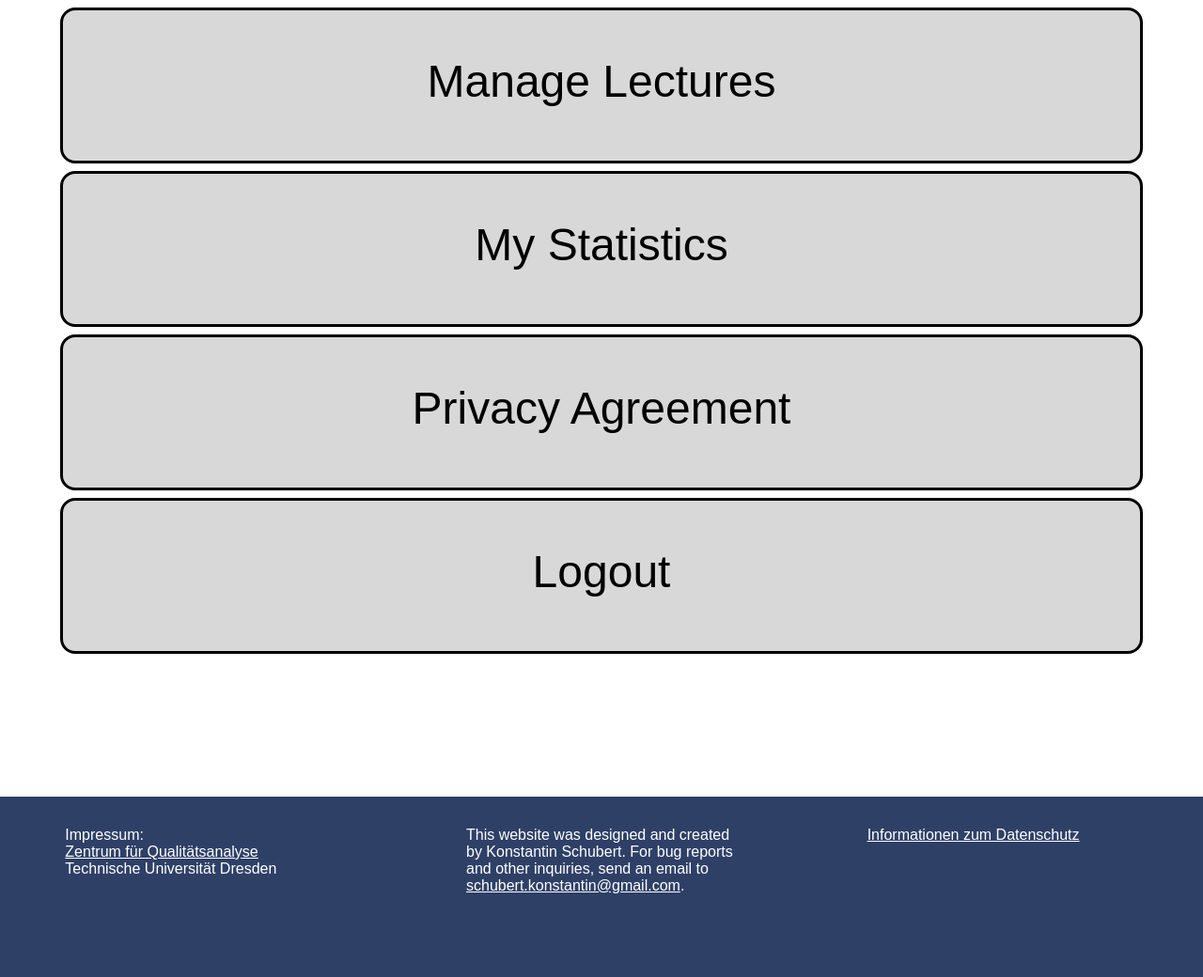
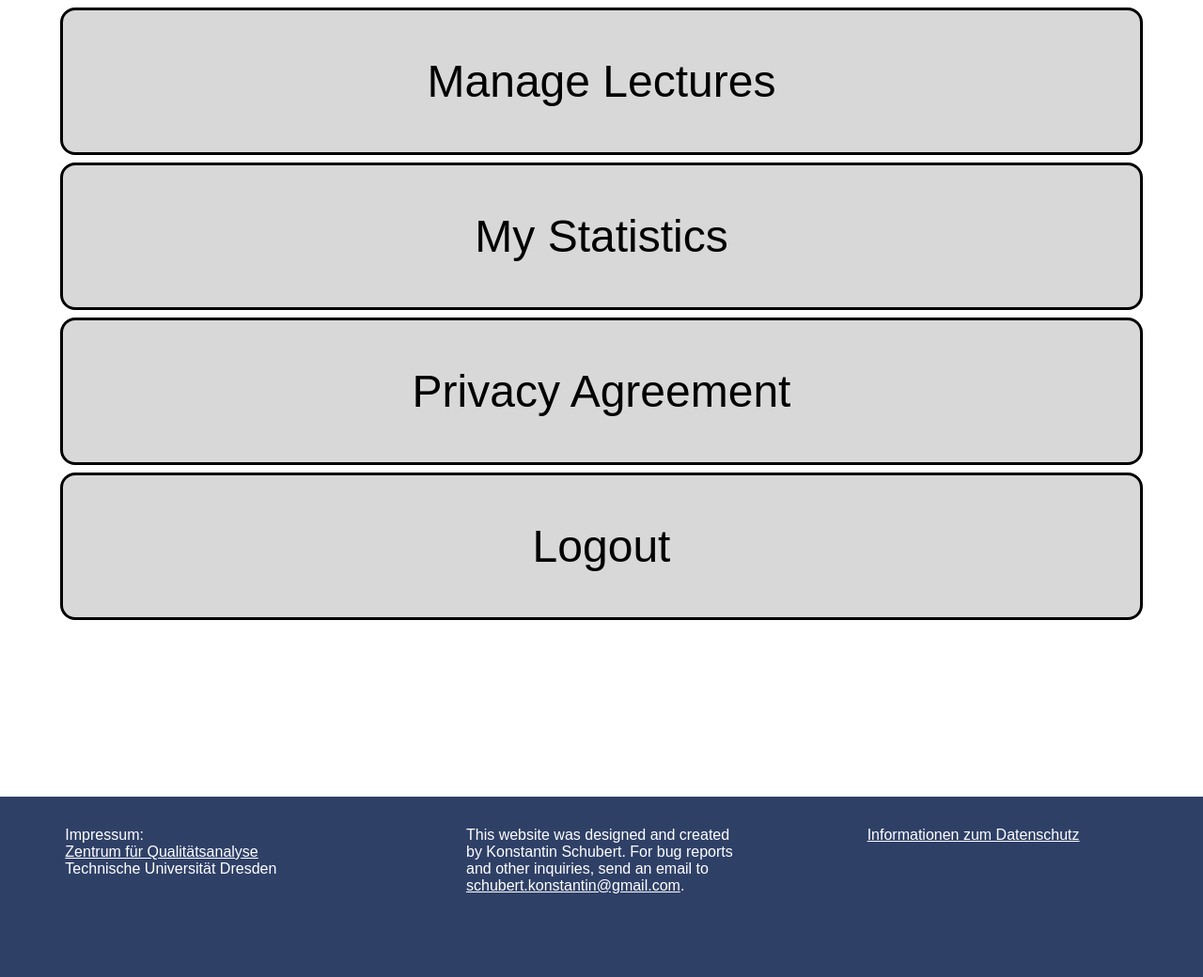
Before and after one commit to albrechtjan/workload, a Django app: template server-side/workload/workloadApp/templates/workloadApp/options.html in a window 1280 px wide. Shown: the part 160-1200 px from the top of the page at 94% size. Run offline with Django 3.2, Linux system fonts and the light colour scheme; the template is opened without the code that fills it, so the values that code supplies are empty; parts of the project's set-up code (start-up, migrations or seed data) failed here and were passed over.

Commit message:
simplifying css

```diff
--- a/server-side/workload/workloadApp/static/workloadApp/default.css
+++ b/server-side/workload/workloadApp/static/workloadApp/default.css
@@ -88,6 +88,7 @@ body{
 
 .weekButton{
 	float:left;
+	height: 10em;
 	width: 10em;
 	margin: 1em;
 	border-width: 0.3em;
@@ -98,18 +99,7 @@ body{
 	border-style: dotted !important;
 }
 
-
-.wideButton{
-	margin-left: 5%;
-	margin-right: 5%;
-	margin-top: 0.5em;
-	margin-bottom: 0.5em;
-	border-radius: 1em;
-}
-
-
 .button{
-	height: 10em;
 	border-style: solid;
 	text-align: center;
 	background-color: #D8D8D8;
@@ -118,7 +108,6 @@ body{
 
 .buttonText{
 	font-size: 3em;
-	margin-top: 1em;
 }
 
 .wideItem{
--- a/server-side/workload/workloadApp/templates/workloadApp/addLecture/choose.html
+++ b/server-side/workload/workloadApp/templates/workloadApp/addLecture/choose.html
@@ -17,7 +17,7 @@
 {% block content %}
 		{% for lecture in lectures%}
 			<a href="../?addLecture={{lecture.id}}&notification=Lecture was added to your list">
-				<div class="button wideButton">
+				<div class="button wideItem">
 					<div class="buttonText">
 						Add {{lecture.name}}
 					</div>
--- a/server-side/workload/workloadApp/templates/workloadApp/addLecture/selectSemester.html
+++ b/server-side/workload/workloadApp/templates/workloadApp/addLecture/selectSemester.html
@@ -17,7 +17,7 @@
 {% block content %}
 	{% for semester in allSemesters%}
 		<a href="?semester={{semester}}">
-			<div class="button wideButton">
+			<div class="button wideItem">
 				<div class="buttonText">
 					{{semester}}</br>
 				</div>
--- a/server-side/workload/workloadApp/templates/workloadApp/options.html
+++ b/server-side/workload/workloadApp/templates/workloadApp/options.html
@@ -16,28 +16,28 @@ OPTIONS
 
 {% block content %}
 	<a href='chosenLectures/'>
-		<div class="button wideButton">
+		<div class="button wideItem">
 			<div class="buttonText">
 				Manage Lectures
 			</div>
 		</div>
 	</a>
 	<a href='/app/workload/visualizeData/'>
-		<div class="button wideButton">
+		<div class="button wideItem">
 			<div class="buttonText">
 				My Statistics
 			</div>
 		</div>
 	</a>
 	<a href='/app/workload/privacyAgreement/'>
-		<div class="button wideButton">
+		<div class="button wideItem">
 			<div class="buttonText">
 				Privacy Agreement
 			</div>
 		</div>
 	</a>
 	<a href='{{logout_link}}'>
-		<div class="button wideButton">
+		<div class="button wideItem">
 			<div class="buttonText">
 				Logout
 			</div>
--- a/server-side/workload/workloadApp/templates/workloadApp/options/chosenLectures.html
+++ b/server-side/workload/workloadApp/templates/workloadApp/options/chosenLectures.html
@@ -24,7 +24,7 @@
 		</div>
 	{% endfor %}
 	<a href=addLecture/>
-		<div class="button wideButton">
+		<div class="button wideItem">
 			<div class="buttonText">
 				Add a lecture
 			</div>
--- a/server-side/workload/workloadApp/templates/workloadApp/privacyAgreement.html
+++ b/server-side/workload/workloadApp/templates/workloadApp/privacyAgreement.html
@@ -34,7 +34,7 @@ Datenschutzerklärung
 			{% csrf_token %}
 			<div class="itemText">
 			    <input type="checkbox" name="privacy" value="agreement">Ich bestätige, dass ich oben stehende Datenschutzerklärung gelesen und verstanden habe und unter den darin genannten Bedingungen FREIWILLIG an der Befragung teilnehme.<br>
-			    <input type="submit" value="Bestätigen" class="wideButton button">
+			    <input type="submit" value="Bestätigen" class="wideItem button">
 			</div>
 		</form>
 	</div>
--- a/server-side/workload/workloadApp/templates/workloadApp/selectLecture.html
+++ b/server-side/workload/workloadApp/templates/workloadApp/selectLecture.html
@@ -18,9 +18,9 @@
 	{% for lecture in lecturesToDisplay %} <!--# "lecturesToDisplay" : zip(lecturesThisWeek, lectureHasData)-->
 	<a href="../enterWorkloadData/?year={{year}}&week={{week}}&lectureId={{lecture.0.pk}}">
 		{%if lecture.1 %} <!-- if lecture has data for this week and student -->
-		<div class="green wideButton button ">
+		<div class="green wideItem button ">
 		{% else %}
-		<div class="red wideButton button ">
+		<div class="red wideItem button ">
 		{% endif %}
 			<div class="buttonText">
 				{{lecture.0.name}}
```
